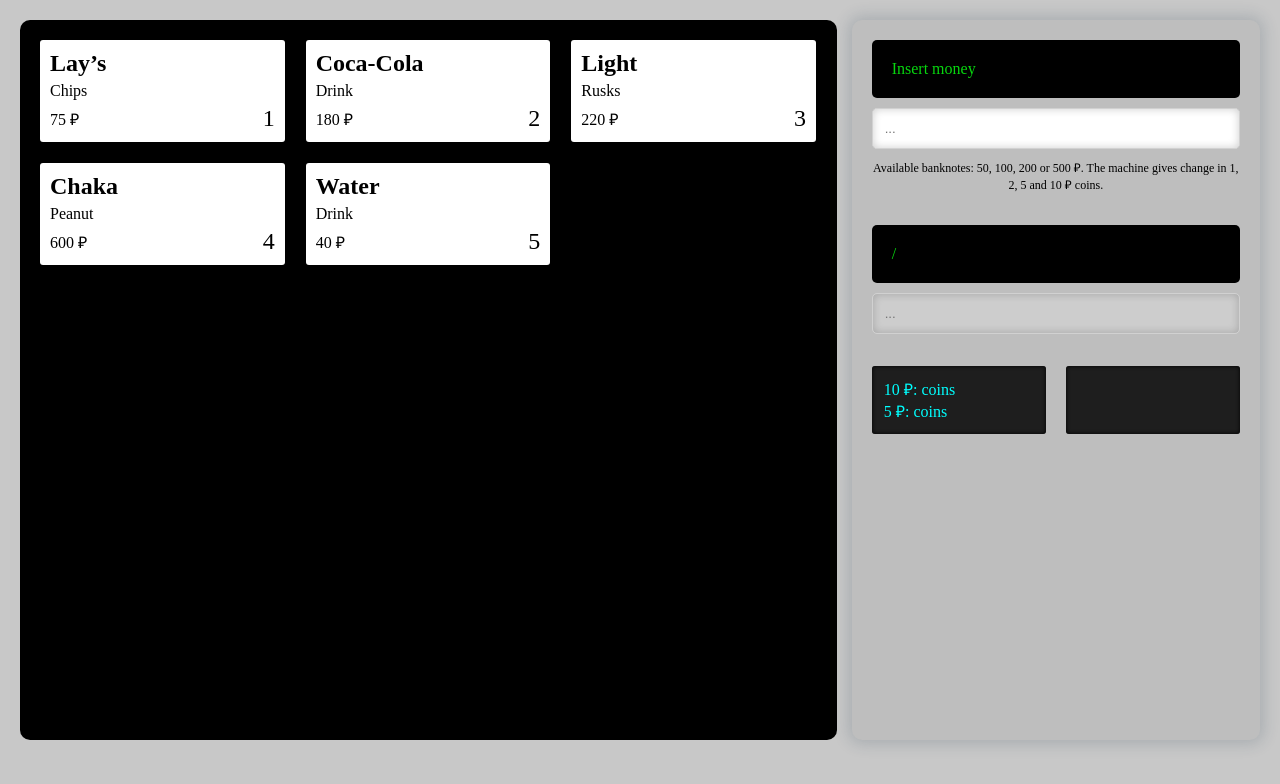
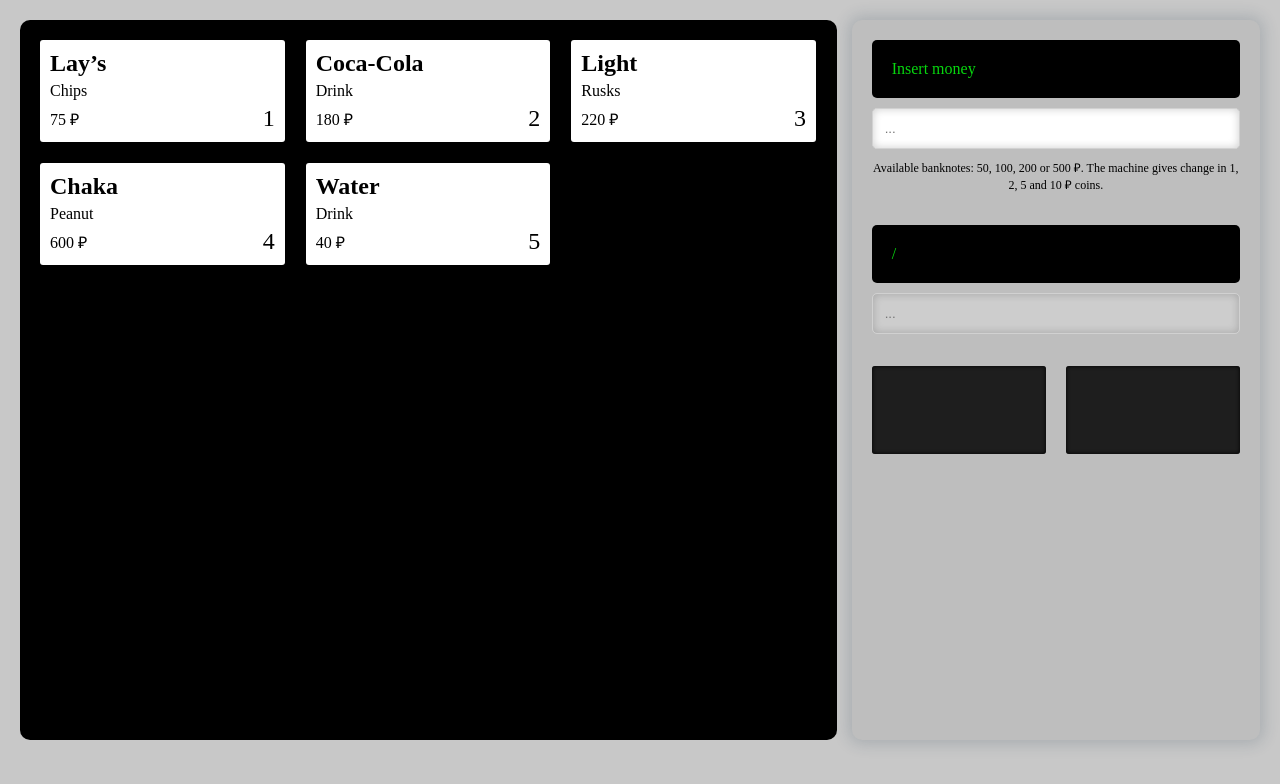
Before and after one commit to StasRnD/Vending, a React (Create React App) app: page / in a window 1280 px wide. Shown: the top 784 px of the page. Built offline with nearby package versions, Linux system fonts and the light colour scheme.

Commit message:
feat: add display product in result-purchase

```diff
--- a/src/components/InteractivePanel/Forms/ChooseForm/ChooseForm.tsx
+++ b/src/components/InteractivePanel/Forms/ChooseForm/ChooseForm.tsx
@@ -15,9 +15,7 @@
   const listProducts = useSelector((state: StateProps) => state.listProducts);
 
   useEffect(() => {
-    if (depositAmount) {
-      setStatusText('Choose Product');
-    }
+    depositAmount ? setStatusText('Choose Product') : setStatusText('/');
   }, [depositAmount]);
 
   const handleChanhge = (evt: React.ChangeEvent<HTMLInputElement>) => {
--- a/src/components/InteractivePanel/Forms/DepositForm/DepositForm.tsx
+++ b/src/components/InteractivePanel/Forms/DepositForm/DepositForm.tsx
@@ -23,7 +23,7 @@
 
   useEffect(() => {
     choiseTextLabel();
-  }, [choiseTextLabel]);
+  }, [choiseTextLabel, depositAmount]);
 
   const handleChange = (evt: React.ChangeEvent<HTMLInputElement>) => {
     setMoneyValues(Number(evt.target.value));
@@ -31,9 +31,9 @@
 
   const handleSubmit = (evt: React.ChangeEvent<HTMLFormElement>) => {
     evt.preventDefault();
-
+    const newValuesDeposit = depositAmount + moneyValues;
     if (allowedNumber.includes(`${moneyValues}`)) {
-      return dispatch(setDepositAction(moneyValues));
+      return dispatch(setDepositAction(newValuesDeposit));
     }
     setStatusText('no true');
     setTimeout(() => {
--- a/src/components/InteractivePanel/ResultPurchase/ResultPurchase.scss
+++ b/src/components/InteractivePanel/ResultPurchase/ResultPurchase.scss
@@ -1,9 +1,31 @@
+@keyframes pulse {
+  from {
+    transform: scale(1);
+  }
+  20% {
+    transform: scale(1.05);
+  }
+  40% {
+    transform: scale(1);
+  }
+  60% {
+    transform: scale(1.05);
+  }
+  80% {
+    transform: scale(1);
+  }
+  to {
+    transform: scale(1);
+  }
+}
+
 %result-purchase__container {
   background-color: #1e1e1e;
   box-shadow: inset 0 0 0.25em #000;
   border-radius: 3px;
   padding: 12px;
   width: calc(50% - 10px);
+  min-height: 60px;
 }
 
 .result-purchase {
@@ -19,9 +41,19 @@
 
 .result-purchase__product {
   @extend %result-purchase__container;
+  &:hover {
+    cursor: pointer;
+  }
 }
 
-.result-purchase__returned-item {
+.result-purchase__returned-money-item {
   margin: 0;
   color: #0ff;
 }
+
+.result-purchase__product-container {
+  padding: 10px;
+  border-radius: 3px;
+  background-color: #0ff;
+  animation: pulse 1s ease-in-out infinite;
+}
--- a/src/components/InteractivePanel/ResultPurchase/ResultPurchase.tsx
+++ b/src/components/InteractivePanel/ResultPurchase/ResultPurchase.tsx
@@ -1,15 +1,44 @@
 import './ResultPurchase.scss';
 import { Product } from '../../Display/Product/Product';
+import { StateProps } from '../../../types/productTypes';
+import {
+  setDepositAction,
+  setSelectedProductAction,
+} from '../../../store/reducers/productsReducer';
+import { useDispatch, useSelector } from 'react-redux';
 
 export const ResultPurchase = () => {
+  const dispatch = useDispatch();
+  const choosedProduct = useSelector(
+    (state: StateProps) => state.choosedProduct
+  );
+  const listProducts = useSelector((state: StateProps) => state.listProducts);
+
+  const {
+    name = '',
+    category = '',
+    cost = 0,
+  } = choosedProduct ? listProducts[choosedProduct - 1] : {};
+
+  const clear = () => {
+    dispatch(setDepositAction(0));
+    dispatch(setSelectedProductAction(0));
+  };
+
   return (
     <div className='result-purchase'>
       <div className='result-purchase__returned-money'>
-        <p className='result-purchase__returned-item'>10 ₽: {} coins</p>
-        <p className='result-purchase__returned-item'>5 ₽: {} coins</p>
+        <p className='.result-purchase__returned-money-item'> </p>
+        <p className='.result-purchase__returned-money-item'> </p>
       </div>
-      <div className='result-purchase__product'>
-        {/* <Product name={'asdas'} category={'dsada'} cost={1232} /> */}
+      <div className='result-purchase__product' onClick={clear}>
+        {choosedProduct ? (
+          <div className='result-purchase__product-container'>
+            <Product name={name} cost={cost} category={category} />
+          </div>
+        ) : (
+          ''
+        )}
       </div>
     </div>
   );
--- a/src/store/reducers/productsReducer.tsx
+++ b/src/store/reducers/productsReducer.tsx
@@ -52,7 +52,7 @@
     case SET_DEPOSIT:
       return {
         ...state,
-        depositAmount: state.depositAmount + action.payload,
+        depositAmount: action.payload,
       };
     case SET_SELECTED_PRODUCT:
       return {
--- a/src/types/productTypes.ts
+++ b/src/types/productTypes.ts
@@ -2,7 +2,8 @@
   name: string;
   category: string;
   cost: number;
-  number: number;
+  number?: number;
+  onClick?: () => void;
 }
 
 export type StateProps = {
```
